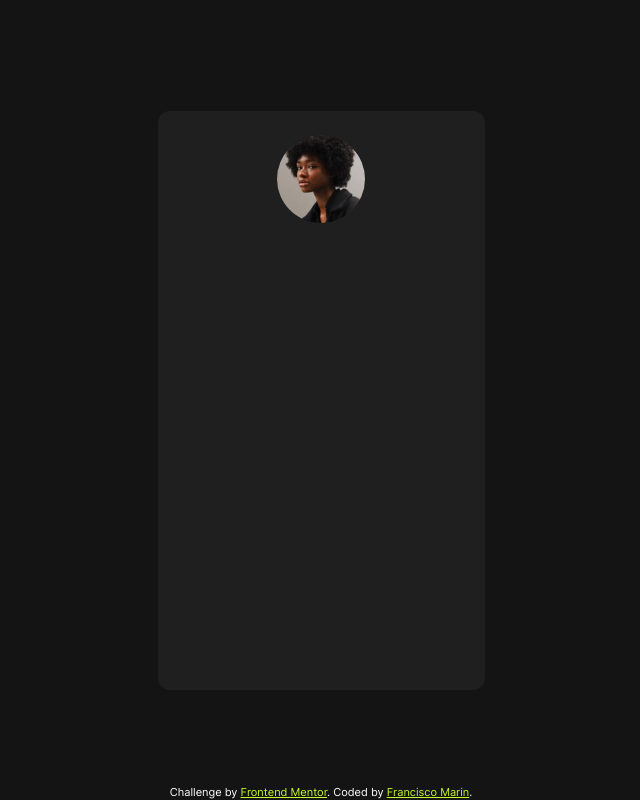
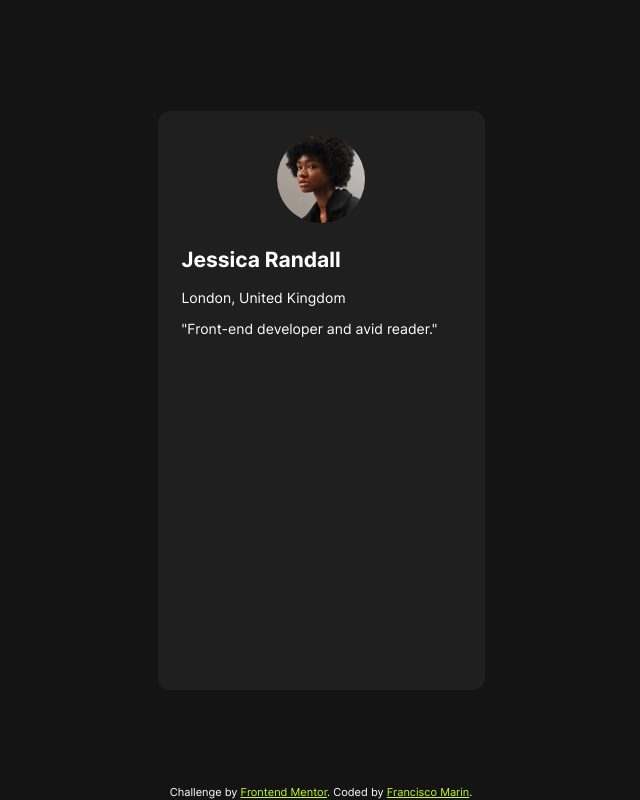
Before and after one commit to Franciscoj91/social-links-profile, a plain HTML site: page index.html in a window 1280 px wide. Shown: the whole page, without its empty margins (319-959 px from the left). Drawn offline with Linux system fonts and the light colour scheme.

Commit message:
feat: add card texts structure

```diff
--- a/index.html
+++ b/index.html
@@ -17,6 +17,13 @@
     <div class="card-avatar">
       <img src="./assets/images/avatar-jessica.jpeg" alt="profile picture">
     </div>
+    <div class="card-title">
+      <h2>Jessica Randall</h2>
+      <p>London, United Kingdom</p>
+    </div>
+    <div class="card-info">
+      <p>"Front-end developer and avid reader."</p>
+    </div>
 
   </main>
 
```
